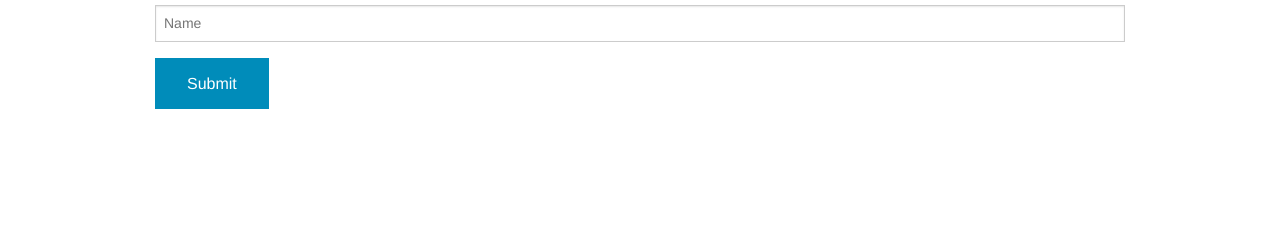
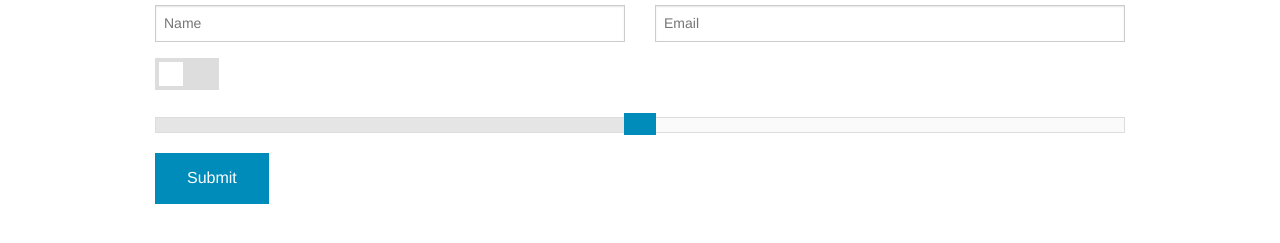
Before and after one commit to michaelbaba/learn-scss, a plain HTML site: page foundation-boilerplate.html in a window 1280 px wide. Shown: the part 113-356 px from the top of the page. Drawn offline with nearby package versions, Linux system fonts and the light colour scheme.

Commit message:
Update to Foundation 5.5.1. Add switch and range slider. Make stylesheet and javascript links relative.

```diff
--- a/foundation-boilerplate.html
+++ b/foundation-boilerplate.html
@@ -1,13 +1,13 @@
 <!DOCTYPE html>
 <html>
 <head>
-<link href="/css/normalize.min.css" rel="stylesheet" type="text/css" />
-	<link href="/css/foundation.min.css" rel="stylesheet" type="text/css" />
-	<script src="/js/jquery.min.js"></script>
-	<script src="/js/foundation.min.js"></script>
+<link href="./css/normalize.min.css" rel="stylesheet" type="text/css" />
+	<link href="./css/foundation.min.css" rel="stylesheet" type="text/css" />
+	<script src="./js/jquery.min.js"></script>
+	<script src="./js/foundation.min.js"></script>
 	<meta charset="utf-8" />
 	<title>Title</title>
-	<link rel="stylesheet" href="/styles.css" />
+	<link rel="stylesheet" href="./styles.css" />
 </head>
 <body>
 	<nav class="top-bar" data-topbar>
@@ -31,10 +31,26 @@
 				<h1>Header</h1>
 			</div>
 			<form method="post" action="/">
-				<div class="large-12 columns">
+				<div class="large-6 columns">
 					<input type="text" name="name" placeholder="Name">
 				</div>
-				<div class="large-12 columns">
+				<div class="large-6 columns">
+					<input type="email" name="email" placeholder="Email">
+				</div>
+				<div class="columns">
+					<div class="switch">
+						<input id="example-checkbox-switch" type="checkbox">
+						<label for="example-checkbox-switch"></label>
+					</div>
+				</div>
+				<div class="columns">
+					<div class="range-slider" data-slider>
+						<span class="range-slider-handle" role="slider" tabindex="0"></span>
+						<span class="range-slider-active-segment"></span>
+						<input type="hidden">
+					</div>
+				</div>
+				<div class="columns">
 					<button type="submit" class="button">Submit</button>
 				</div>
 			</form>
```
Also changed, not shown: css/foundation.min.css, js/foundation.min.js.
